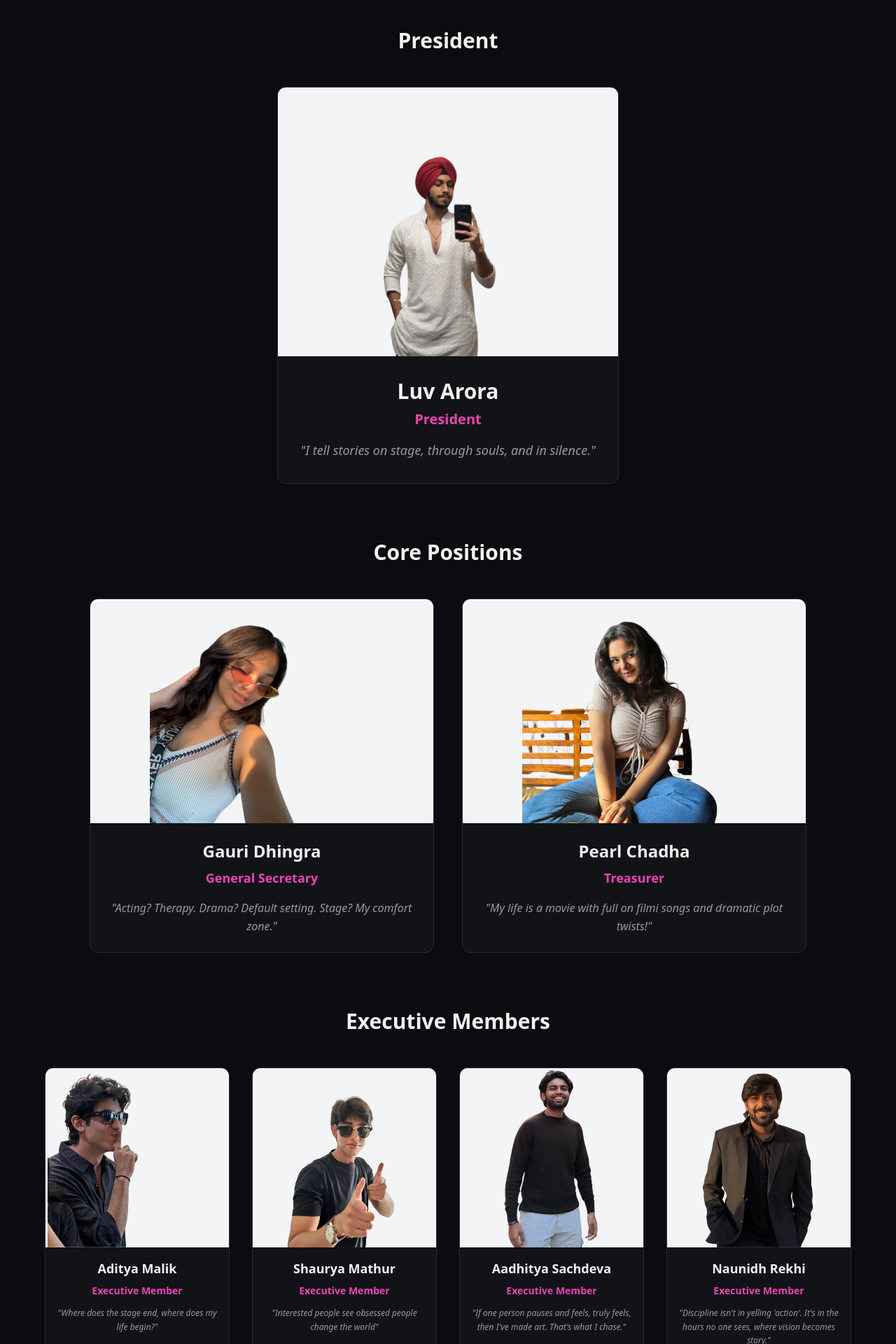
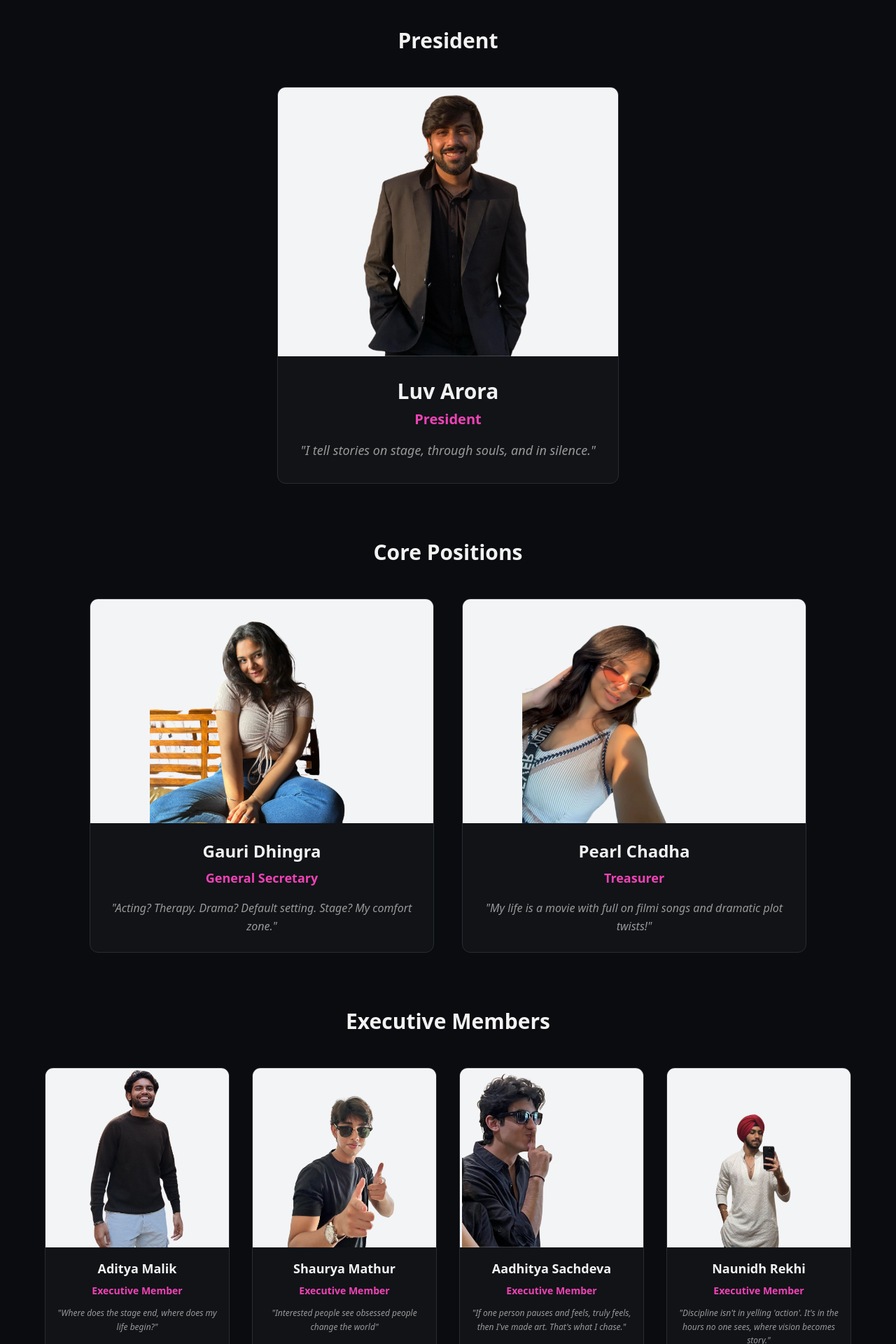
Before and after one commit to aadhityasachdeva/parda-spotlight-stage, a React (Vite) app: page /team in a window 1280 px wide. Shown: the part 260-2180 px from the top of the page at 70% size. Built offline with nearby package versions, Linux system fonts and the light colour scheme.

Commit message:
Fix team member photo misplacement
Corrected the image-to-name mapping in the Team section for the following members: President and Naunidh Rekhi, Pearl and Gaur, and Aadhitya Sachdeva and Aditya Malik.

```diff
--- a/src/pages/Team.tsx
+++ b/src/pages/Team.tsx
@@ -6,7 +6,7 @@ const Team = () => {
       name: "Luv Arora",
       role: "President",
       bio: "\"I tell stories on stage, through souls, and in silence.\"",
-      image: "/lovable-uploads/d83fa03d-2771-40e1-949c-b76a23e8840a.png",
+      image: "/lovable-uploads/28b6adf7-adf8-4f08-ac82-90bf6d8c2a69.png",
       category: "president"
     },
     // Positions
@@ -15,7 +15,7 @@ const Team = () => {
       name: "Gauri Dhingra",
       role: "General Secretary",
       bio: "\"Acting? Therapy. Drama? Default setting. Stage? My comfort zone.\"",
-      image: "/lovable-uploads/343c86ac-77ee-473e-b9de-02f24c069025.png",
+      image: "/lovable-uploads/c7940e2f-9f28-4019-8ba3-d07cff02878d.png",
       category: "position"
     },
     {
@@ -23,7 +23,7 @@ const Team = () => {
       name: "Pearl Chadha",
       role: "Treasurer",
       bio: "\"My life is a movie with full on filmi songs and dramatic plot twists!\"",
-      image: "/lovable-uploads/c7940e2f-9f28-4019-8ba3-d07cff02878d.png",
+      image: "/lovable-uploads/343c86ac-77ee-473e-b9de-02f24c069025.png",
       category: "position"
     },
     // Executive Members
@@ -32,7 +32,7 @@ const Team = () => {
       name: "Aditya Malik",
       role: "Executive Member",
       bio: "\"Where does the stage end, where does my life begin?\"",
-      image: "/lovable-uploads/6d8952c3-f5a2-407a-9d4d-e083aaece9dc.png",
+      image: "/lovable-uploads/02bffc51-ecd8-4413-a719-4c11c29bc815.png",
       category: "executive"
     },
     {
@@ -48,7 +48,7 @@ const Team = () => {
       name: "Aadhitya Sachdeva",
       role: "Executive Member",
       bio: "\"If one person pauses and feels, truly feels, then I've made art. That's what I chase.\"",
-      image: "/lovable-uploads/02bffc51-ecd8-4413-a719-4c11c29bc815.png",
+      image: "/lovable-uploads/6d8952c3-f5a2-407a-9d4d-e083aaece9dc.png",
       category: "executive"
     },
     {
@@ -56,7 +56,7 @@ const Team = () => {
       name: "Naunidh Rekhi",
       role: "Executive Member",
       bio: "\"Discipline isn't in yelling 'action'. It's in the hours no one sees, where vision becomes story.\"",
-      image: "/lovable-uploads/28b6adf7-adf8-4f08-ac82-90bf6d8c2a69.png",
+      image: "/lovable-uploads/d83fa03d-2771-40e1-949c-b76a23e8840a.png",
       category: "executive"
     }
   ];
```
